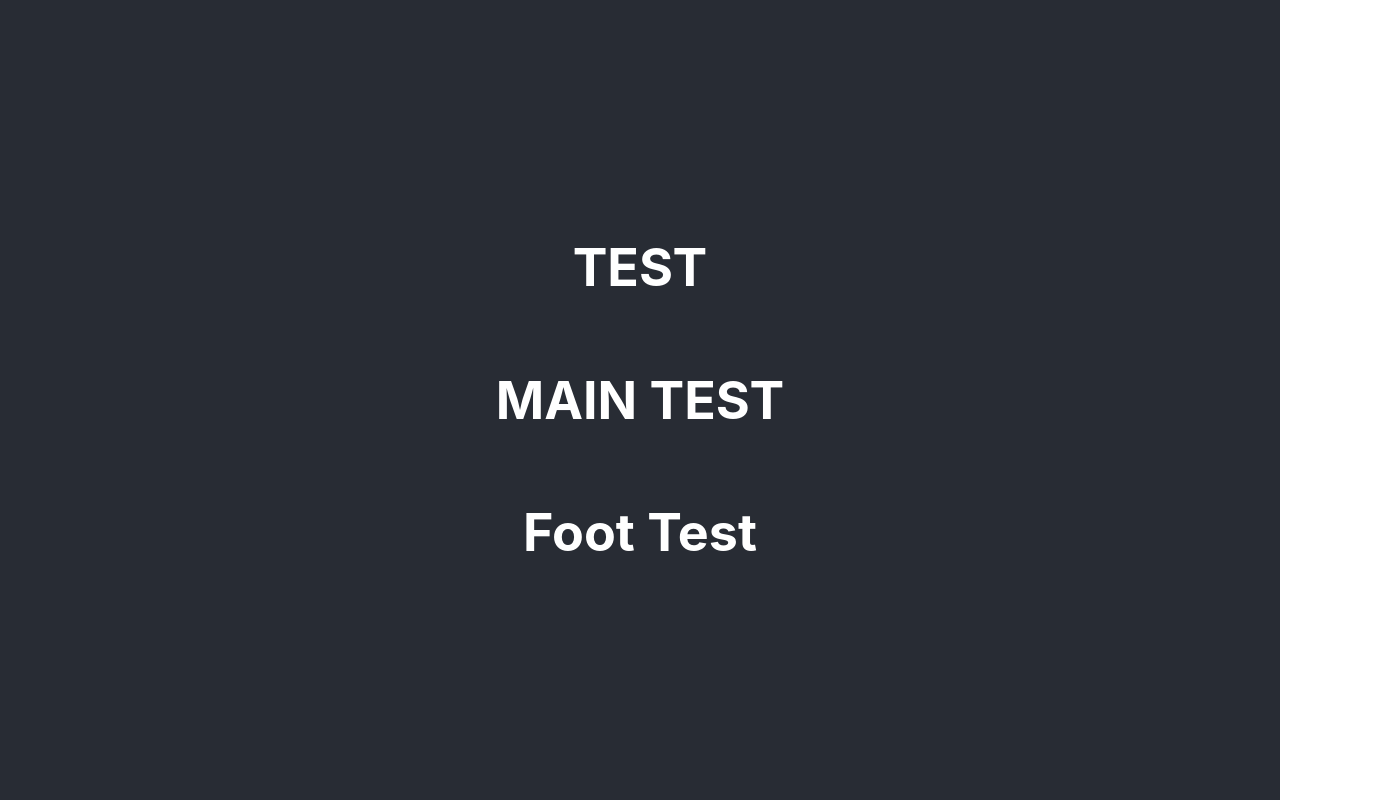
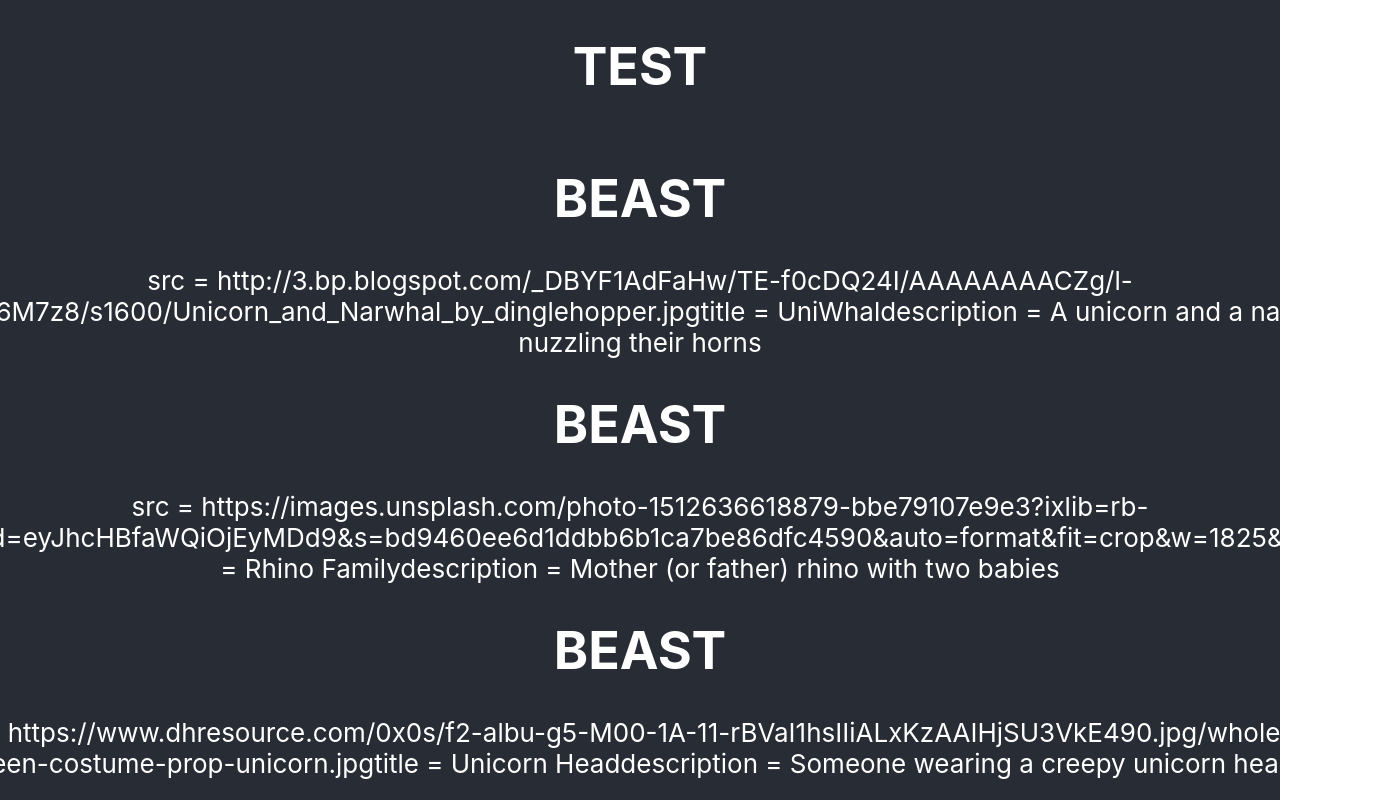
Before and after one commit to Zitronen25U/gallery-horns, a React (Create React App) app: page / in a window 1280 px wide. Shown: the top 800 px of the page, 1398 px wide, since content can reach past the window. Built offline with nearby package versions, Linux system fonts and the light colour scheme.

Commit message:
adding stuff

```diff
--- a/src/App.js
+++ b/src/App.js
@@ -10,7 +10,9 @@ class App extends React.Component {
       <div className="App">
         <header className="App-header">
           <Header />
-          <Main />
+          <Main
+
+          />
           <Footer />
         </header>
       </div>
--- /dev/null
+++ b/src/hornedbeasts.js
@@ -0,0 +1,11 @@
+import React from 'react';
+
+class HornedBeasts extends React.Component {
+  render(){
+    return(
+      <h1>BEAST</h1>
+    );
+  }
+}
+
+export default HornedBeasts;
--- a/src/main.js
+++ b/src/main.js
@@ -1,9 +1,32 @@
 import React from 'react';
+import HornedBeasts from './hornedbeasts';
+import data from './data.json';
+
 
 class Main extends React.Component{
+
+ constructor(props){
+   super(props);
+   this.state = {
+     beastData: data
+   }
+ }
+
   render(){
     return(
-      <h1>MAIN TEST</h1>
+      <div id="beastContainer">
+        {data.map((beast, index) => (
+          <div key={index}>
+           <HornedBeasts />
+            src = {beast.image_url}
+            title = {beast.title}
+            description = {beast.description}
+          </div>
+      ))
+
+      }
+
+      </div>
     );
   }
 }
```
